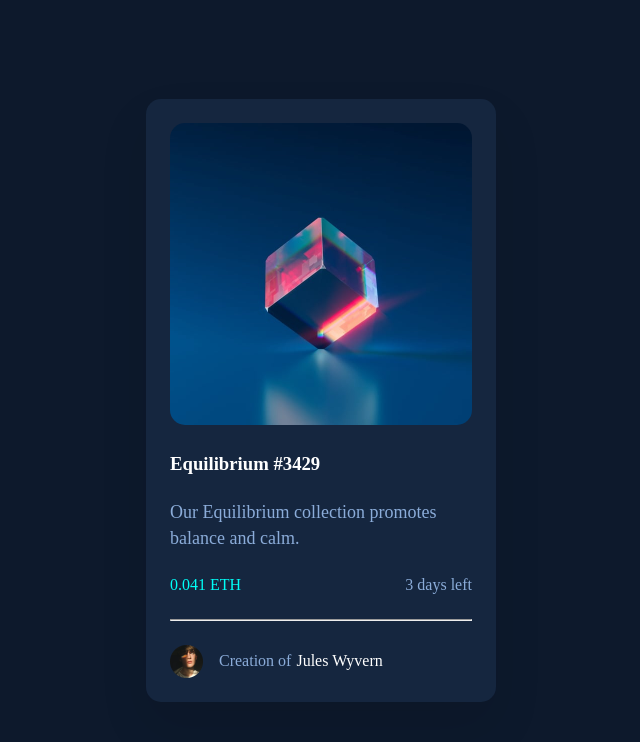
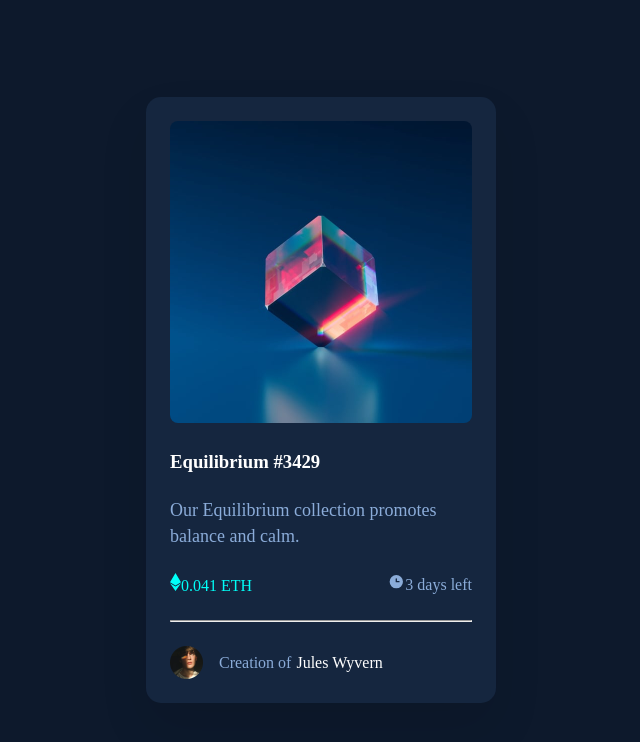
Before and after one commit to gilmore-1/nft-preview-card, a React (Vite) app: page / in a window 1280 px wide. Shown: the top 742 px of the page, without its empty margins (319-959 px from the left). Built offline with nearby package versions, Linux system fonts and the light colour scheme.

Commit message:
update card

```diff
--- a/src/components/Card/Card.tsx
+++ b/src/components/Card/Card.tsx
@@ -24,8 +24,24 @@ export default function CenteredCard() {
       <H3>Equilibrium #3429</H3>
       <P>Our Equilibrium collection promotes balance and calm.</P>
       <Second>
-        <Eth>0.041 ETH</Eth>
-        <Day>3 days left</Day>
+        <Eth>
+          <svg width="11" height="18" xmlns="http://www.w3.org/2000/svg">
+            <path
+              d="M11 10.216 5.5 18 0 10.216l5.5 3.263 5.5-3.262ZM5.5 0l5.496 9.169L5.5 12.43 0 9.17 5.5 0Z"
+              fill="#00FFF8"
+            />
+          </svg>
+          0.041 ETH
+        </Eth>
+        <Day>
+          <svg width="17" height="17" xmlns="http://www.w3.org/2000/svg">
+            <path
+              d="M8.305 2.007a6.667 6.667 0 1 0 0 13.334 6.667 6.667 0 0 0 0-13.334Zm2.667 7.334H8.305a.667.667 0 0 1-.667-.667V6.007a.667.667 0 0 1 1.334 0v2h2a.667.667 0 0 1 0 1.334Z"
+              fill="#8BACD9"
+            />
+          </svg>
+          3 days left
+        </Day>
       </Second>
       <HR />
       <Footer>
--- a/src/components/Card/CardStyled.ts
+++ b/src/components/Card/CardStyled.ts
@@ -12,18 +12,21 @@ export const Card = styled.div`
 export const ImageOne = styled.img`
   width: 100%;
   heigth: 100%;
-  border-radius: 15px;
+  border-radius: 8px;
   cursor: pointer;
   background-color: #00FFF8;
 
-  &&:hover {
-    cursor: pointer;
-    background: #00FFF8;
+  :hover {
+    background: green;
+    border-radius: 81px;
  }
 `;
 export const H3 = styled.h3`
   margin-top: 24px;
   color: white;
+  :hover{
+    color: #00FFF8;
+  }
 `;
 export const P = styled.p`
   font-size: 18px;
@@ -74,4 +77,7 @@ export const NameSpan = styled.span`
   line-height: 20px;
   color: #ffffff;
   padding-left: 5px;
+  :hover{
+    color: #00FFF8;
+  }
 `;
```
